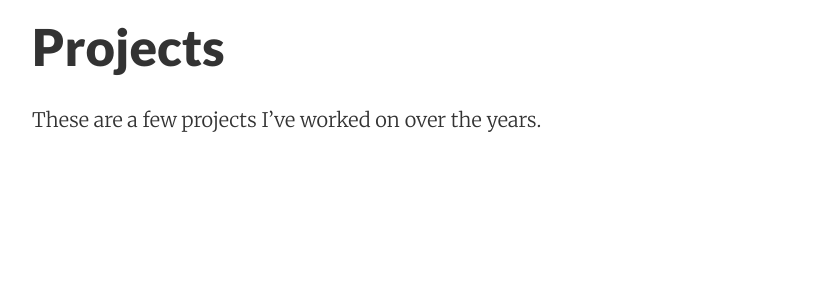
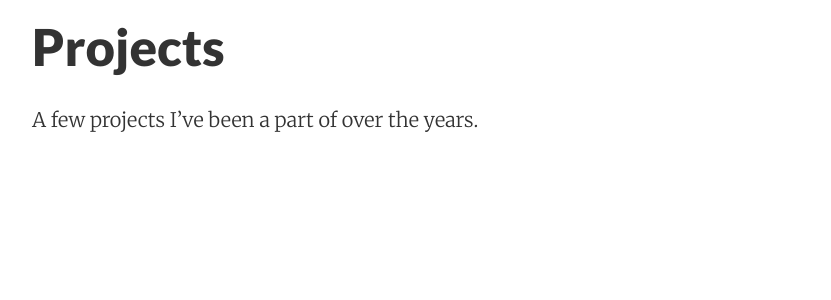
Before and after one commit to tkruml/tkruml.github.io, a Jekyll site: the page built from projects.md, in a window 1280 px wide. Shown: the part 195-495 px from the top of the page, without its empty margins (224-1055 px from the left). Built offline with Jekyll 4.4.1, drawn with Linux system fonts in a browser that asks for light colours; nearby versions of some CDN libraries.

Commit message:
Update projects.md

```diff
--- a/projects.md
+++ b/projects.md
@@ -4,4 +4,4 @@ title: Projects
 permalink: /projects/
 ---
 
-These are a few projects I've worked on over the years.
+A few projects I've been a part of over the years.
```
